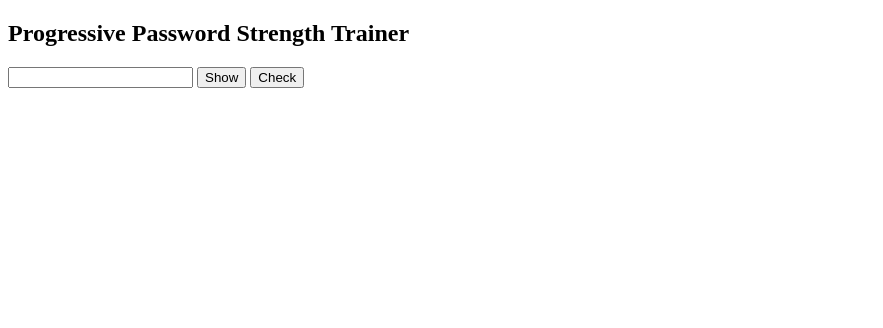
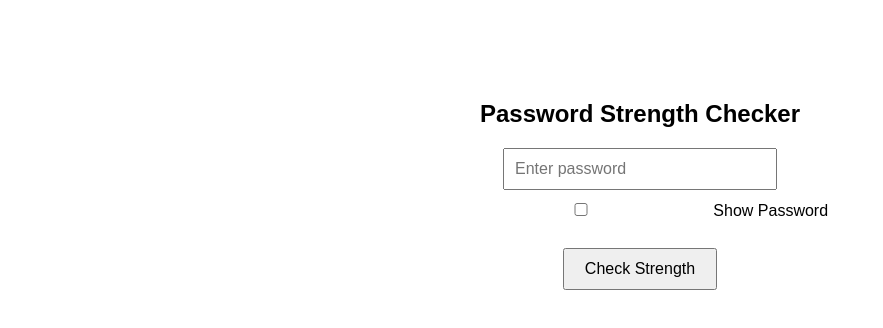
Before and after one commit to pnaveeen9876-maker/password-trainer, a plain HTML site: page index.html in a window 1280 px wide. Shown: the whole page, without its empty margins (0-883 px from the left). Drawn offline with Linux system fonts and the light colour scheme.

Commit message:
Update index.html

```diff
--- a/index.html
+++ b/index.html
@@ -1,56 +1,132 @@
 <!DOCTYPE html>
 <html>
 <head>
-    <title>Password Trainer</title>
+    <title>Password Strength Checker</title>
+    <style>
+        body {
+            font-family: Arial, sans-serif;
+            text-align: center;
+            margin-top: 100px;
+        }
+
+        input {
+            padding: 10px;
+            width: 250px;
+            font-size: 16px;
+        }
+
+        button {
+            padding: 10px 20px;
+            font-size: 16px;
+            margin-top: 10px;
+            cursor: pointer;
+        }
+
+        #result {
+            margin-top: 20px;
+            font-weight: bold;
+            font-size: 18px;
+        }
+
+        #suggestions {
+            margin-top: 10px;
+            color: red;
+            text-align: left;
+            display: inline-block;
+        }
+
+        .checkbox-container {
+            margin-top: 10px;
+        }
+    </style>
 </head>
 <body>
 
-<h2>Progressive Password Strength Trainer</h2>
+    <h2>Password Strength Checker</h2>
 
-<input type="password" id="pass">
-<button onclick="toggle()">Show</button>
-<button onclick="check()">Check</button>
+    <!-- Password Input -->
+    <input type="password" id="password" placeholder="Enter password">
 
-<p id="result"></p>
-<p id="suggestions"></p>
+    <!-- Show/Hide Option -->
+    <div class="checkbox-container">
+        <input type="checkbox" id="showPassword" onclick="togglePassword()">
+        <label for="showPassword">Show Password</label>
+    </div>
 
-<script>
+    <br>
+    <button onclick="checkPassword()">Check Strength</button>
 
-function toggle() {
-    let input = document.getElementById("pass");
-    if (input.type === "password") {
-        input.type = "text";
-    } else {
-        input.type = "password";
-    }
-}
+    <div id="result"></div>
+    <div id="suggestions"></div>
 
-function check() {
-    let p = document.getElementById("pass").value;
+    <script>
+        function togglePassword() {
+            var passwordField = document.getElementById("password");
+            passwordField.type = passwordField.type === "password" ? "text" : "password";
+        }
 
-    fetch("/analyze?pass=" + encodeURIComponent(p))
-    .then(res => res.json())
-    .then(data => {
+        function checkPassword() {
+            var password = document.getElementById("password").value;
+            var score = 0;
+            var suggestions = [];
 
-        let color = "red";
-        if (data.strength === "Medium") color = "orange";
-        if (data.strength === "Strong") color = "green";
+            // Length check
+            if (password.length >= 8) {
+                score++;
+            } else {
+                suggestions.push("Add at least 8 characters.");
+            }
 
-        document.getElementById("result").innerHTML =
-            "Score: " + data.score +
-            "<br><b style='color:" + color + "'>Strength: " + data.strength + "</b>";
+            // Uppercase check
+            if (/[A-Z]/.test(password)) {
+                score++;
+            } else {
+                suggestions.push("Add uppercase letters.");
+            }
 
-        if (data.suggestions.length > 0) {
-            document.getElementById("suggestions").innerHTML =
-                "<b>Suggestions:</b><br>" + data.suggestions.join("<br>");
-        } else {
-            document.getElementById("suggestions").innerHTML =
-                "<b style='color:green'>Excellent Password!</b>";
+            // Number check
+            if (/[0-9]/.test(password)) {
+                score++;
+            } else {
+                suggestions.push("Add numbers.");
+            }
+
+            // Special character check
+            if (/[!@#$%^&*]/.test(password)) {
+                score++;
+            } else {
+                suggestions.push("Add special characters (!@#$%^&*).");
+            }
+
+            // Strength text
+            var strengthText = "";
+            if (score <= 1) {
+                strengthText = "Weak";
+            } else if (score <= 3) {
+                strengthText = "Medium";
+            } else {
+                strengthText = "Strong";
+            }
+
+            document.getElementById("result").innerHTML =
+                "Score: " + score + "/4 - " + strengthText;
+
+            // Display suggestions as bullet list
+            var suggestionHTML = "";
+
+            if (suggestions.length > 0) {
+                suggestionHTML = "<ul>";
+                for (var i = 0; i < suggestions.length; i++) {
+                    suggestionHTML += "<li>" + suggestions[i] + "</li>";
+                }
+                suggestionHTML += "</ul>";
+            } else {
+                suggestionHTML = "<p style='color:green;'>Great! Your password is strong.</p>";
+            }
+
+            document.getElementById("suggestions").innerHTML = suggestionHTML;
         }
-    });
-}
-
-</script>
+    </script>
 
 </body>
 </html>
```
